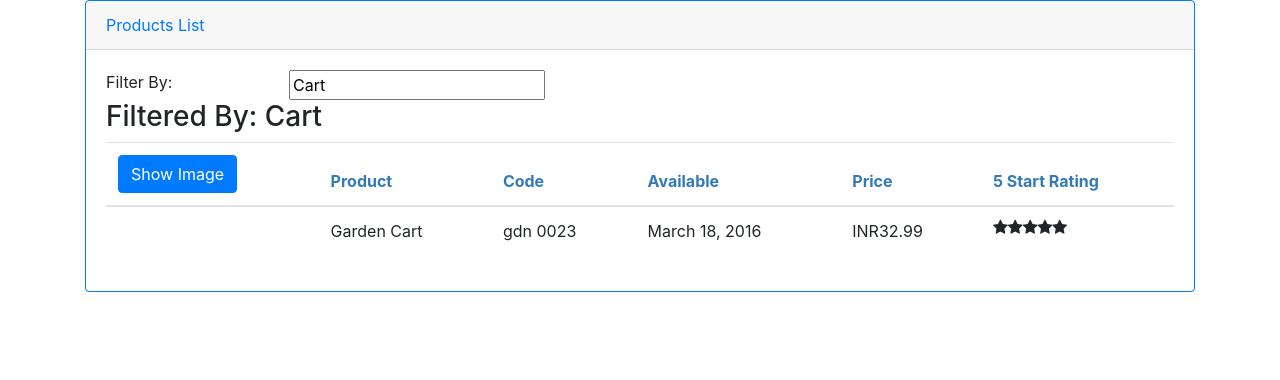
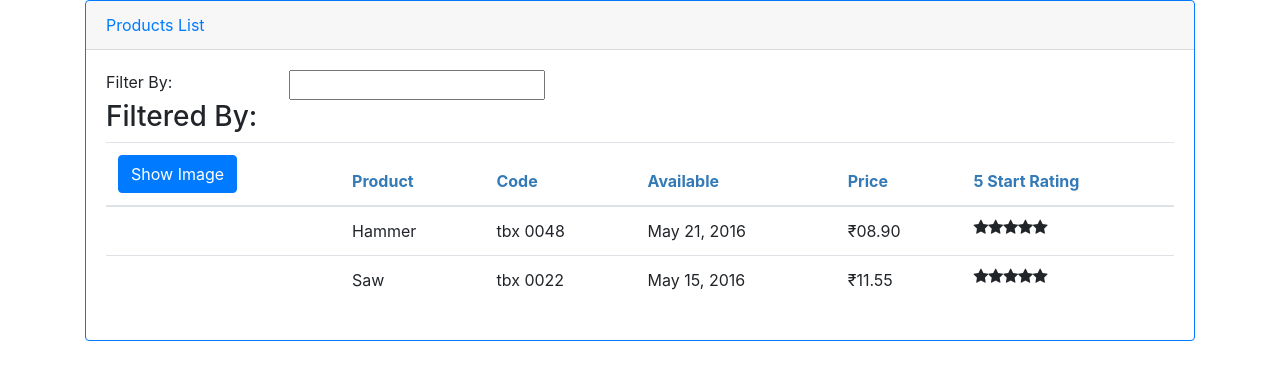
Before and after one commit to GautamArya/ng-products, an Angular app: page / in a window 1280 px wide. Shown: the top 380 px of the page. Built offline with nearby package versions, Linux system fonts and the light colour scheme.

Commit message:
currency format, service injecting.

```diff
--- a/src/app/app.component.ts
+++ b/src/app/app.component.ts
@@ -1,9 +1,11 @@
 import { Component } from '@angular/core';
+import { ProductService } from './products/product.service';
 
 @Component({
   selector: 'app-root',
-  templateUrl: './app.component.html',
-  styleUrls: ['./app.component.css']
+  template: `<app-pm-products></app-pm-products>`,
+  styleUrls: ['./app.component.css'],
+  providers: [ ProductService ]
 })
 export class AppComponent {
   pageTitle = 'Product App';
--- a/src/app/products/product-list.component.html
+++ b/src/app/products/product-list.component.html
@@ -43,7 +43,7 @@
                         <td>{{ p.productName }}</td>
                         <td>{{ p.productCode | lowercase | convertToSpaces: '-' }}</td>
                         <td>{{ p.releaseDate }}</td>
-                        <td>{{ p.price | currency:'INR':false:'2.2-2' }}</td>
+                        <td>{{ p.price | currency:'INR':true:'2.2-2' }}</td>
                         <td> <app-pm-product-ratings [rating]="p.starRating" (ratingClicked)="onRatingClicked($event)"></app-pm-product-ratings> </td>
                     </tr>
                 </tbody>
--- a/src/app/products/product-list.component.ts
+++ b/src/app/products/product-list.component.ts
@@ -1,3 +1,4 @@
+import { ProductService } from './product.service';
 import { Component, OnInit } from '@angular/core';
 import { IProduct } from './products';
 
@@ -24,32 +25,14 @@
     }
 
     filteredProducts: IProduct[];
-    products: IProduct[] = [
-        {
-            'productId': 1,
-            'productName': 'Leaf Rake',
-            'productCode': 'GDN-0011',
-            'releaseDate': 'March 19, 2016',
-            'description': 'Leaf rake with 48-inch wooden handle.',
-            'price': 19.95,
-            'starRating': 3.2,
-            'imageUrl': 'http://openclipart.org/image/300px/svg_to_png/26215/Anonymous_Leaf_Rake.png'
-        },
-        {
-            'productId': 2,
-            'productName': 'Garden Cart',
-            'productCode': 'GDN-0023',
-            'releaseDate': 'March 18, 2016',
-            'description': '15 gallon capacity rolling garden cart',
-            'price': 32.99,
-            'starRating': 4.2,
-            'imageUrl': 'http://openclipart.org/image/300px/svg_to_png/58471/garden_cart.png'
-        }
-    ];
+    products: IProduct[] = [];
 
-    constructor () {
+    constructor (private productService: ProductService) { }
+
+    ngOnInit(): void {
+        console.log('On Init...');
+        this.products = this.productService.getProducts();
         this.filteredProducts = this.products;
-        this.filterText = 'Cart';
     }
 
     performFilter(filterBy: string): IProduct[] {
@@ -63,10 +46,6 @@
         this.showImage = !this.showImage;
     }
 
-    ngOnInit(): void {
-        console.log('On Init...');
-    }
-
     onRatingClicked(message: string): void {
         this.pageTitle = 'Product List: ' + message;
     }
--- /dev/null
+++ b/src/app/products/product.service.ts
@@ -0,0 +1,35 @@
+import { IProduct } from './products';
+import { Injectable } from '@angular/core';
+
+
+@Injectable()
+export class ProductService {
+
+    getProducts(): IProduct[] {
+        const products = [
+            {
+                'productId': 5,
+                'productName': 'Hammer',
+                'productCode': 'TBX-0048',
+                'releaseDate': 'May 21, 2016',
+                'description': 'Curved claw steel hammer',
+                'price': 8.9,
+                'starRating': 4.8,
+                'imageUrl': 'http://openclipart.org/image/300px/svg_to_png/73/rejon_Hammer.png'
+            },
+            {
+                'productId': 8,
+                'productName': 'Saw',
+                'productCode': 'TBX-0022',
+                'releaseDate': 'May 15, 2016',
+                'description': '15-inch steel blade hand saw',
+                'price': 11.55,
+                'starRating': 3.7,
+                'imageUrl': 'http://openclipart.org/image/300px/svg_to_png/27070/egore911_saw.png'
+            }
+        ];
+
+        return products;
+    }
+
+}
```
